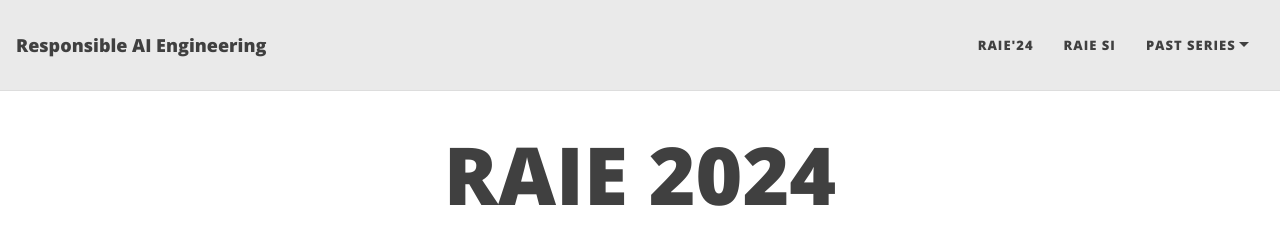
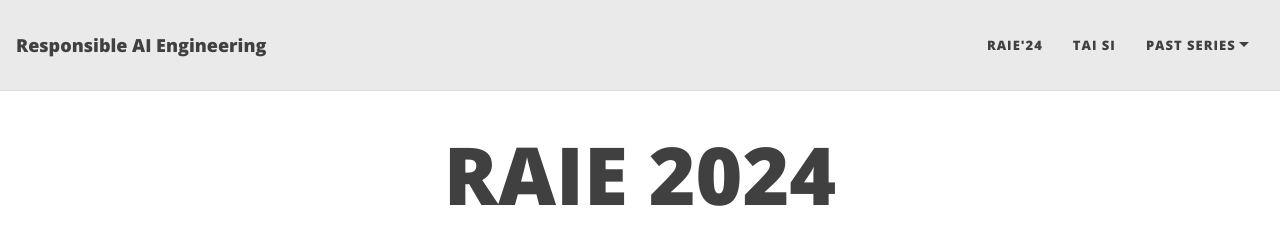
Before and after one commit to RAIEngineering/AIEng-Series, a Jekyll site: the page built from RAIEWorkshop24.md, in a window 1280 px wide. Shown: the top 230 px of the page. Built offline with Jekyll 4.4.1, drawn with Linux system fonts in a browser that asks for light colours; nearby versions of some CDN libraries.

Commit message:
Update _config.yml

```diff
--- a/_config.yml
+++ b/_config.yml
@@ -16,7 +16,7 @@ author: RAIE Organization Committee
 navbar-links:
   # Call for Papers: "call"
   RAIE'24: "RAIEWorkshop24"
-  RAIE SI: "https://raiengineering.github.io/RAIE/RAIESI/"
+  TAI SI: "https://raiengineering.github.io/RAIE/RAIESI/"
   Past series:
     - SE4RAI'22: "https://conf.researchr.org/home/icse-2022/se4rai-2022"
     - Computer-SI-SE4RAI: "https://www.computer.org/digital-library/magazines/co/call-for-papers-special-issue-on-software-engineering-for-responsible-ai"
```
